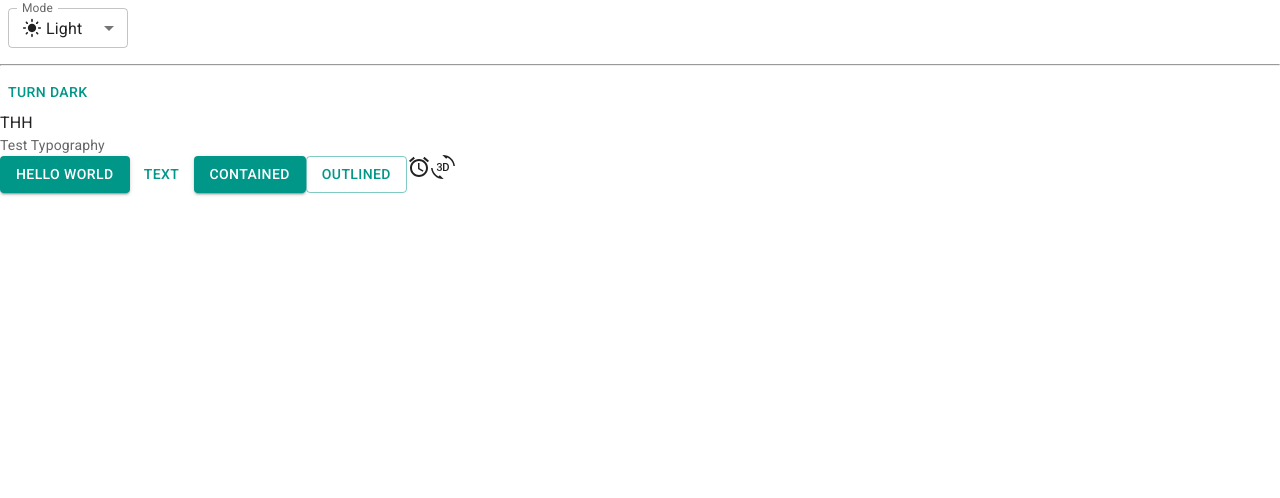
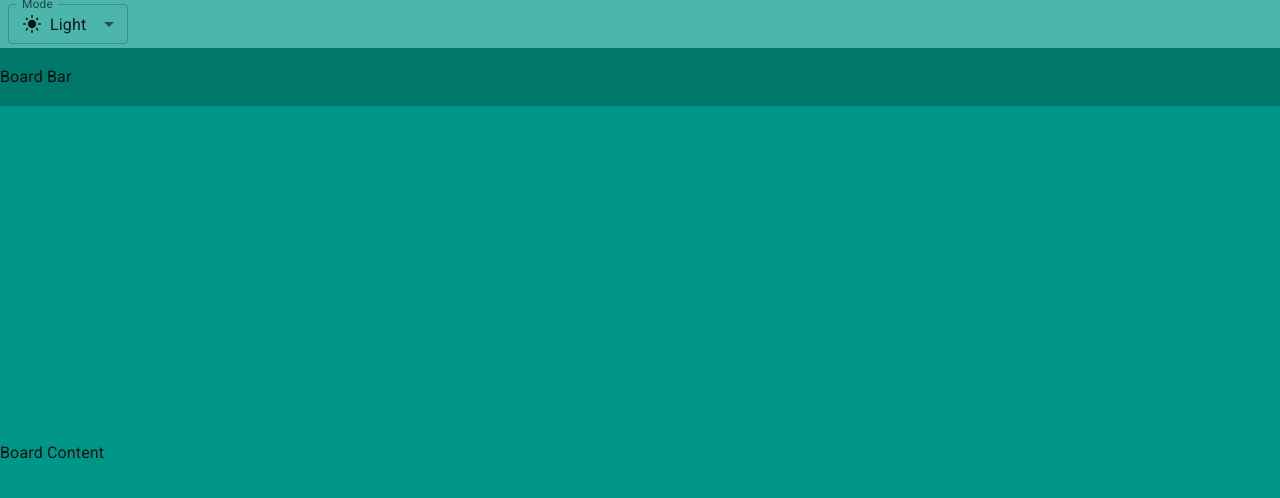
Before and after one commit to Hiep234/trello-web, a React (Vite) app: page / in a window 1280 px wide. Shown: the top 498 px of the page. Built offline with nearby package versions, Linux system fonts and the light colour scheme.

Commit message:
Basic layout

```diff
--- a/index.html
+++ b/index.html
@@ -4,7 +4,7 @@
     <meta charset="UTF-8" />
     <link rel="icon" type="image/svg+xml" href="/vite.svg" />
     <meta name="viewport" content="width=device-width, initial-scale=1.0" />
-    <title>Vite + React</title>
+    <title>Trello Web</title>
     <link rel="preconnect" href="https://fonts.googleapis.com" />
     <link rel="preconnect" href="https://fonts.gstatic.com" crossorigin />
     <link
--- a/src/App.jsx
+++ b/src/App.jsx
@@ -1,10 +1,4 @@
-import Button from '@mui/material/Button'
-import AccessAlarmIcon from '@mui/icons-material/AccessAlarm'
-import ThreeDRotation from '@mui/icons-material/ThreeDRotation'
-import Typography from '@mui/material/Typography'
 import { useColorScheme } from '@mui/material/styles'
-import useMediaQuery from '@mui/material/useMediaQuery'
-
 import InputLabel from '@mui/material/InputLabel'
 import MenuItem from '@mui/material/MenuItem'
 import FormControl from '@mui/material/FormControl'
@@ -12,6 +6,8 @@
 import LightModeIcon from '@mui/icons-material/LightMode'
 import DarkModeOutlinedIcon from '@mui/icons-material/DarkModeOutlined'
 import SettingsBrightnessIcon from '@mui/icons-material/SettingsBrightness'
+import Box from '@mui/material/Box'
+import Container from '@mui/material/Container'
 
 
 function ModeSelect() {
@@ -33,19 +29,19 @@
       >
 
         <MenuItem value="light">
-          <div style={{display: 'flex', alignItems: 'center', gap: '4px'}}>
+          <div style={{display: 'flex', alignItems: 'center', gap: '8px'}}>
             <LightModeIcon fontSize='small' />Light
           </div>
         </MenuItem>
         <MenuItem value="dark">
-          <div style={{display: 'flex', alignItems: 'center', gap: '4px'}}>
+          <Box sx={{ display: 'flex', alignItems: 'center', gap: 1 }}>
             <DarkModeOutlinedIcon fontSize='small' />Dark
-          </div>
+          </Box>
         </MenuItem>
         <MenuItem value="system">
-          <div style={{display: 'flex', alignItems: 'center', gap: '4px'}}>
+          <Box sx={{ display: 'flex', alignItems: 'center', gap: 1 }}>
             <SettingsBrightnessIcon fontSize='small' />System
-          </div>
+          </Box>
         </MenuItem>
       </Select>
     </FormControl>
@@ -53,42 +49,37 @@
 }
 
 
-function ModeToggle() {
-  const { mode, setMode } = useColorScheme()
-
-  // const prefersDarkMode = useMediaQuery('(prefers-color-scheme: dark)')
-  // const prefersLightMode = useMediaQuery('(prefers-color-scheme: light)')
-  // console.log('prefersDarkMode:', prefersDarkMode)
-  // console.log('prefersLightMode:', prefersLightMode)
-
-  return (
-    <Button
-      onClick={() => {
-        setMode(mode === 'light' ? 'dark' : 'light')
-      }}
-    >
-      {mode === 'light' ? 'Turn dark' : 'Turn light'}
-    </Button>
-  )
-}
-
 function App() {
   return (
-    <>
-      <ModeSelect />
-      <hr />
-      <ModeToggle />
-      <div>THH</div>
-      <Typography variant="body2" color="text.secondary" >Test Typography</Typography>
-
-
-      <Button variant="contained">Hello world</Button>
-      <Button variant="text">Text</Button>
-      <Button variant="contained">Contained</Button>
-      <Button variant="outlined">Outlined</Button>
-      <AccessAlarmIcon />
-      <ThreeDRotation />
-    </>
+    <Container disableGutters maxWidth={false} sx={{ height: '100vh' }}>
+      <Box sx={{
+        backgroundColor: 'primary.light',
+        width: '100%',
+        height: (theme) => theme.trello.appBarHeight,
+        display: 'flex',
+        alignItems: 'center'
+      }}>
+        <ModeSelect />
+      </Box>
+      <Box sx={{
+        backgroundColor: 'primary.dark',
+        width: '100%',
+        height: (theme) => theme.trello.boardBarHeight,
+        display: 'flex',
+        alignItems: 'center'
+      }}>
+        Board Bar
+      </Box>
+      <Box sx={{
+        backgroundColor: 'primary.main',
+        width: '100%',
+        height: (theme) => `calc(100vh - ${theme.trello.appBarHeight} - ${theme.trello.boardBarHeight})`,
+        display: 'flex',
+        alignItems: 'center'
+      }}>
+        Board Content
+      </Box>
+    </Container>
   )
 }
 
--- a/src/theme.js
+++ b/src/theme.js
@@ -4,6 +4,10 @@
 
 // Create a theme instance.
 const theme = extendTheme({
+  trello: {
+    appBarHeight: '48px',
+    boardBarHeight: '58px'
+  },
   colorSchemes: {
     light: {
       palette: {
```
